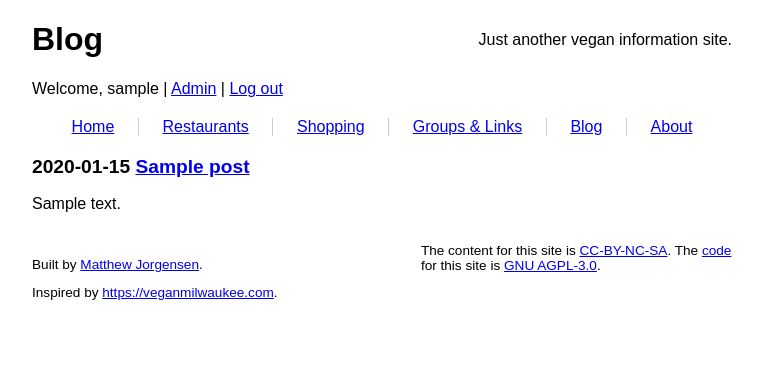
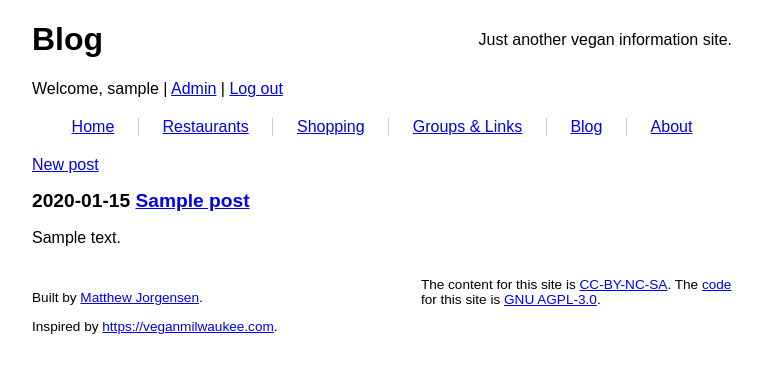
Before and after one commit to VeganMSP/veganmsp.com, a Django app: page /blog/ in a window 1280 px wide. Shown: the top 373 px of the page, without its empty margins (258-1020 px from the left). Run offline with Django 3.2, Linux system fonts and the light colour scheme; a user stored in the database is signed in; tables that the repository leaves empty hold one stand-in row (values such as "Sample post"); parts of the project's set-up code (start-up, migrations or seed data) failed here and were passed over; some libraries are stand-ins or nearby versions.

Commit message:
Add link to create new post on blog index for authenticated users

```diff
--- a/blog/templates/blog/index.html
+++ b/blog/templates/blog/index.html
@@ -7,6 +7,9 @@
 
 {% block content %}
 <div class="page-content">
+	{% if user.is_authenticated %}
+		<a href="{% url 'blog:post_create' %}">New post</a>
+	{% endif %}
 	{% if post_list %}
 	{% for post in post_list %}
 	<div class="post-stub">
```
